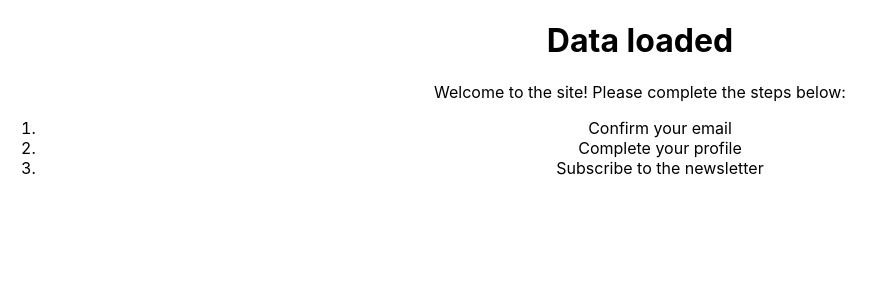
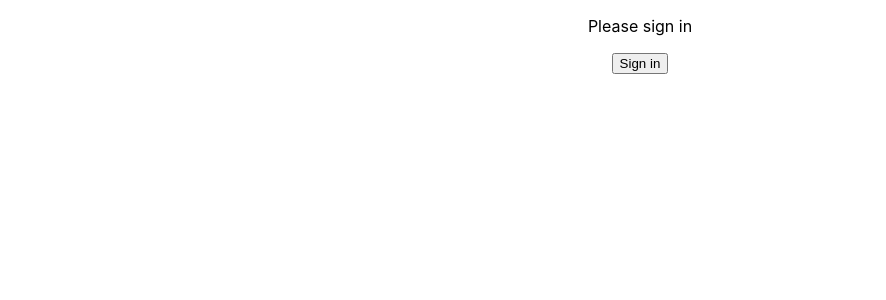
Before and after one commit to hogbergmarkus/first-react-project, a React (Create React App) app in the folder my-app/: page / in a window 1280 px wide. Shown: the top 300 px of the page, without its empty margins (0-886 px from the left). Built offline with nearby package versions, Linux system fonts and the light colour scheme.

Commit message:
methods as props

```diff
--- a/my-app/src/App.js
+++ b/my-app/src/App.js
@@ -1,10 +1,10 @@
 import "./App.css";
-import NestingComponents from "./components/NestingComponents";
+import MethodsAsPropsParent from "./components/MethodsAsPropsParent";
 
 function App() {
     return (
         <div className="App">
-            <NestingComponents />
+            <MethodsAsPropsParent />
         </div>
     );
 }
--- /dev/null
+++ b/my-app/src/components/MethodsAsPropsChild.js
@@ -0,0 +1,26 @@
+import React from "react";
+
+function MethodsAsPropsChild(props) {
+    return (
+        <div>
+            {props.isLoggedIn ? (
+                <div>
+                    <p>Welcome to the site! Please complete the steps below:</p>
+                    <ol>
+                        <li>Confirm your email</li>
+                        <li>Complete your profile</li>
+                        <li>Subscribe to the newsletter</li>
+                    </ol>
+                    <button onClick={props.handleSignOut}>Sign out</button>
+                </div>
+            ) : (
+                <div>
+                    <p>Please sign in</p>
+                    <button onClick={props.handleSignIn}>Sign in</button>
+                </div>
+            )}
+        </div>
+    );
+}
+
+export default MethodsAsPropsChild;
--- /dev/null
+++ b/my-app/src/components/MethodsAsPropsParent.js
@@ -0,0 +1,39 @@
+import React, { Component } from "react";
+import MethodsAsPropsChild from "./MethodsAsPropsChild";
+
+class MethodsAsPropsParent extends Component {
+    constructor(props) {
+        super(props);
+        this.state = {
+            isLoggedIn: false,
+        };
+    }
+
+    handleSignIn = () => {
+        this.setState({
+            isLoggedIn: true,
+        });
+        console.log(this);
+    };
+
+    handleSignOut = () => {
+        this.setState({
+            isLoggedIn: false,
+        });
+        console.log(this);
+    };
+
+    render() {
+        return (
+            <div>
+                <MethodsAsPropsChild
+                    isLoggedIn={this.state.isLoggedIn}
+                    handleSignIn={this.handleSignIn}
+                    handleSignOut={this.handleSignOut}
+                />
+            </div>
+        );
+    }
+}
+
+export default MethodsAsPropsParent;
```
